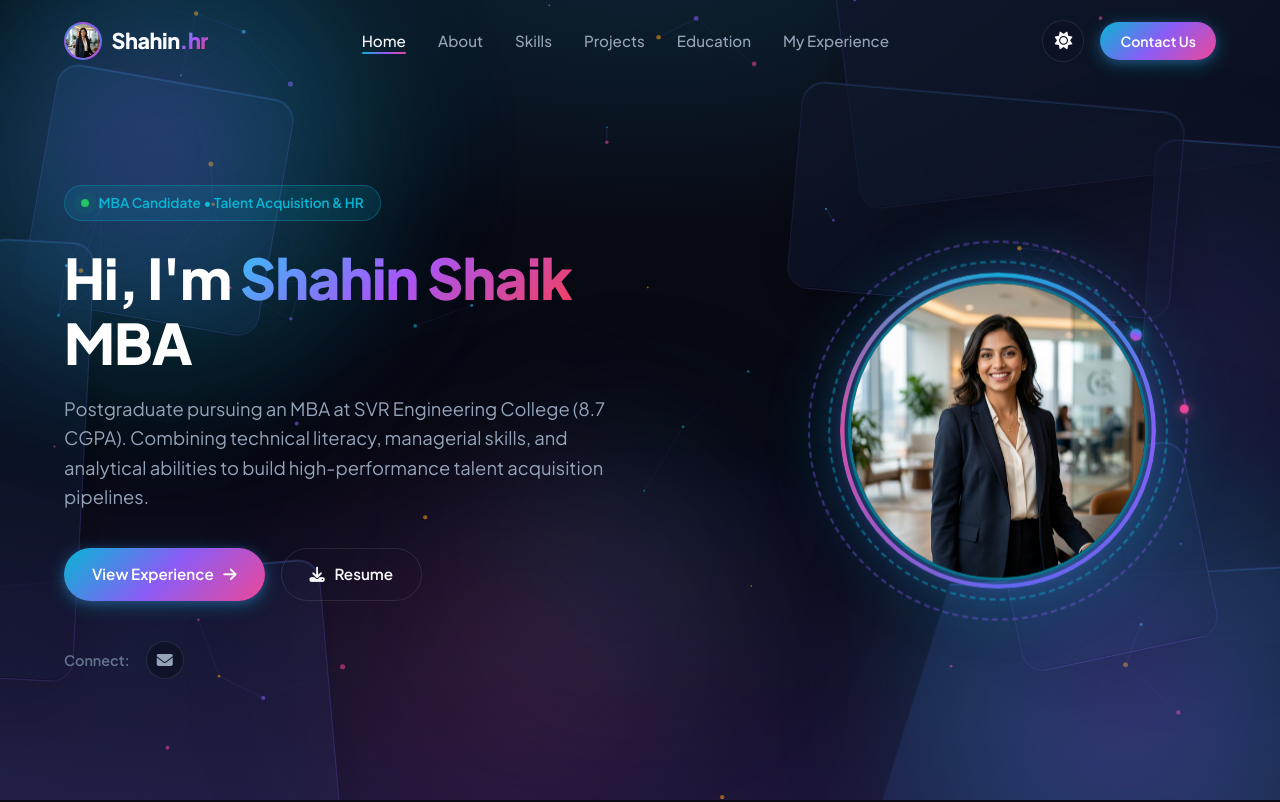
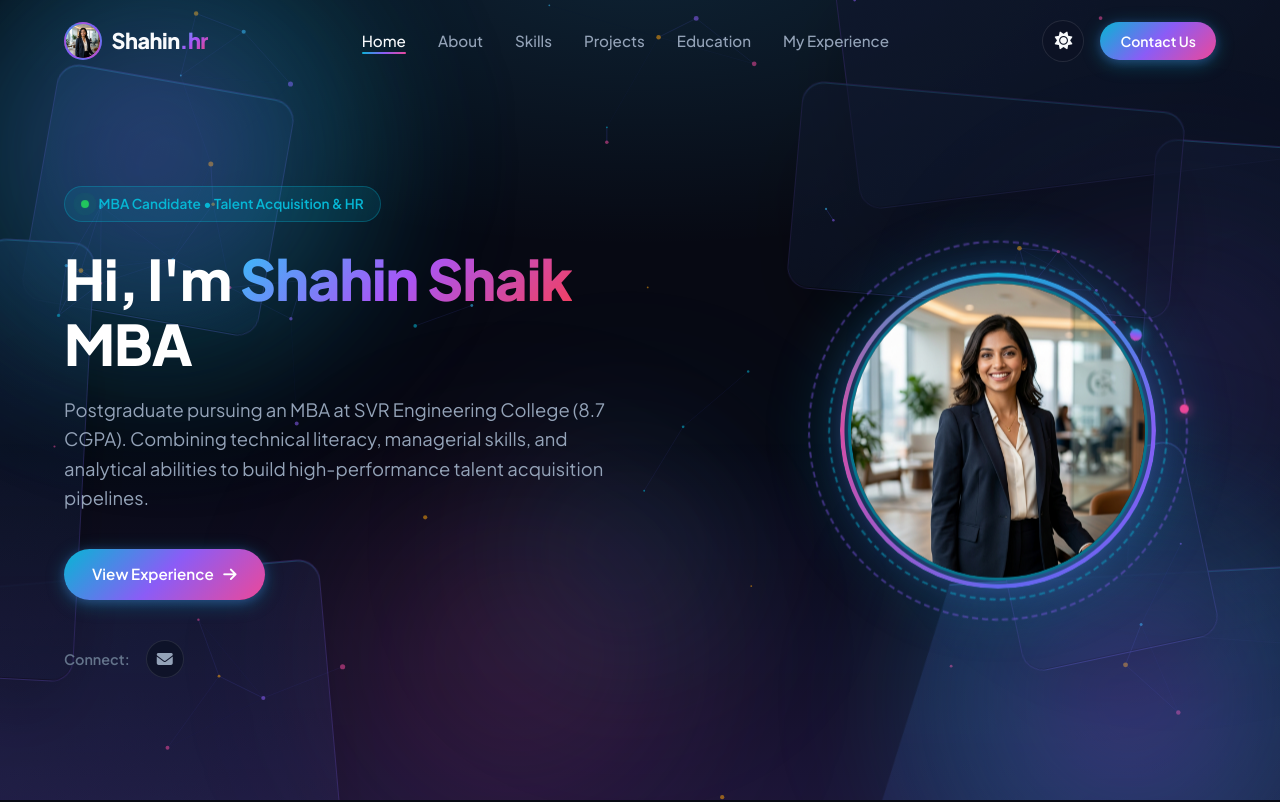
Before and after one commit to shaikshain23/shahin_portfolio, a website built with Vite: page index.html in a window 1280 px wide. Shown: the top 802 px of the page. Built offline with nearby package versions, Linux system fonts and the light colour scheme.

Commit message:
Update portfolio

```diff
--- a/index.html
+++ b/index.html
@@ -109,10 +109,6 @@
             <a href="#projects" class="btn btn-primary">
               <span>View Experience</span>
               <i class="fa-solid fa-arrow-right"></i>
-            </a>
-            <a href="assets/Shahin_Shaik_Resume.pdf" download="Shahin_Shaik_Resume.pdf" id="downloadCvBtn" class="btn btn-outline" title="Download Shahin Shaik Resume">
-              <i class="fa-solid fa-download"></i>
-              <span>Resume</span>
             </a>
           </div>
 
```
